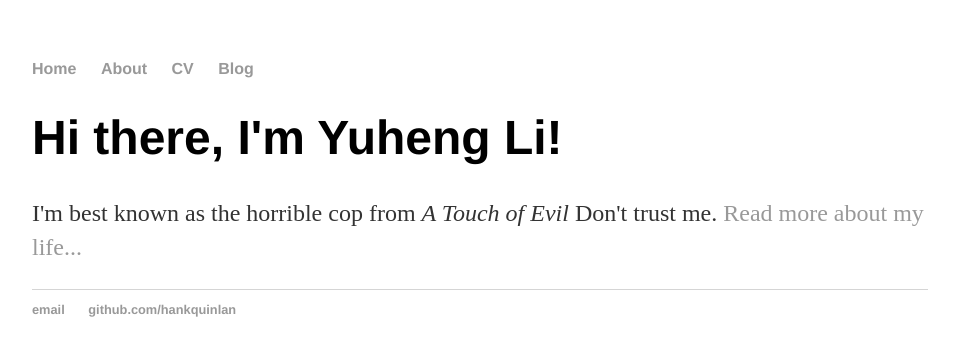
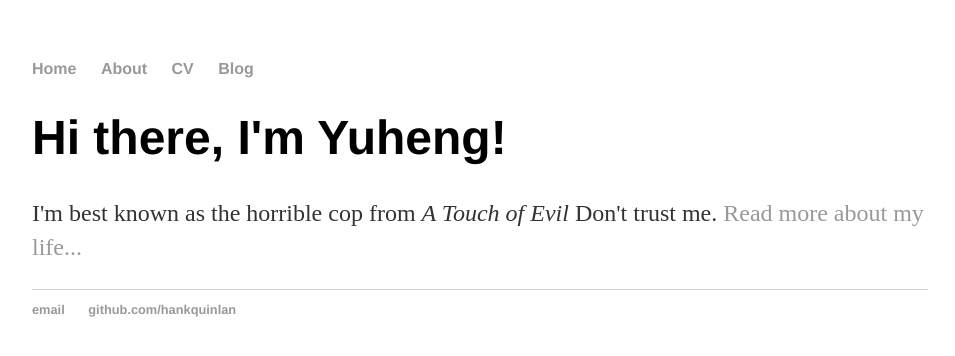
Before and after one commit to yuhengli/yuhengli.github.io, a Jekyll site: the page built from index.html, in a window 1280 px wide. Shown: the top 356 px of the page, without its empty margins (160-1115 px from the left). Built offline with Jekyll 4.4.1, drawn with Linux system fonts in a browser that asks for light colours.

Commit message:
Update index.html
update index powered by Jekyll

```diff
--- a/index.html
+++ b/index.html
@@ -1,30 +1,8 @@
-<!DOCTYPE html>
-<html>
-	<head>
-		<!-- link to main stylesheet -->
-		<link rel="stylesheet" type="text/css" href="/css/main.css">
-		<title>HOME - Yuheng Li</title>
-	</head>
-	<body>
-		<nav>
-    		<ul>
-        		<li><a href="/">Home</a></li>
-	        	<li><a href="/about">About</a></li>
-        		<li><a href="/cv">CV</a></li>
-        		<li><a href="/blog">Blog</a></li>
-    		</ul>
-		</nav>
-		<div class="container">
-    		<div class="blurb">
-        		<h1>Hi there, I'm Yuheng Li!</h1>
-				<p>I'm best known as the horrible cop from <em>A Touch of Evil</em> Don't trust me. <a href="/about">Read more about my life...</a></p>
-    		</div><!-- /.blurb -->
-		</div><!-- /.container -->
-		<footer>
-    		<ul>
-        		<li><a href="mailto:hankquinlanhub@gmail.com">email</a></li>
-        		<li><a href="https://github.com/hankquinlan">github.com/hankquinlan</a></li>
-			</ul>
-		</footer>
-	</body>
-</html>
+---
+layout: default
+title: HOME | Yuheng Li
+---
+<div class="blurb">
+	<h1>Hi there, I'm Yuheng!</h1>
+	<p>I'm best known as the horrible cop from <em>A Touch of Evil</em> Don't trust me. <a href="/about">Read more about my life...</a></p>
+</div><!-- /.blurb -->
```
